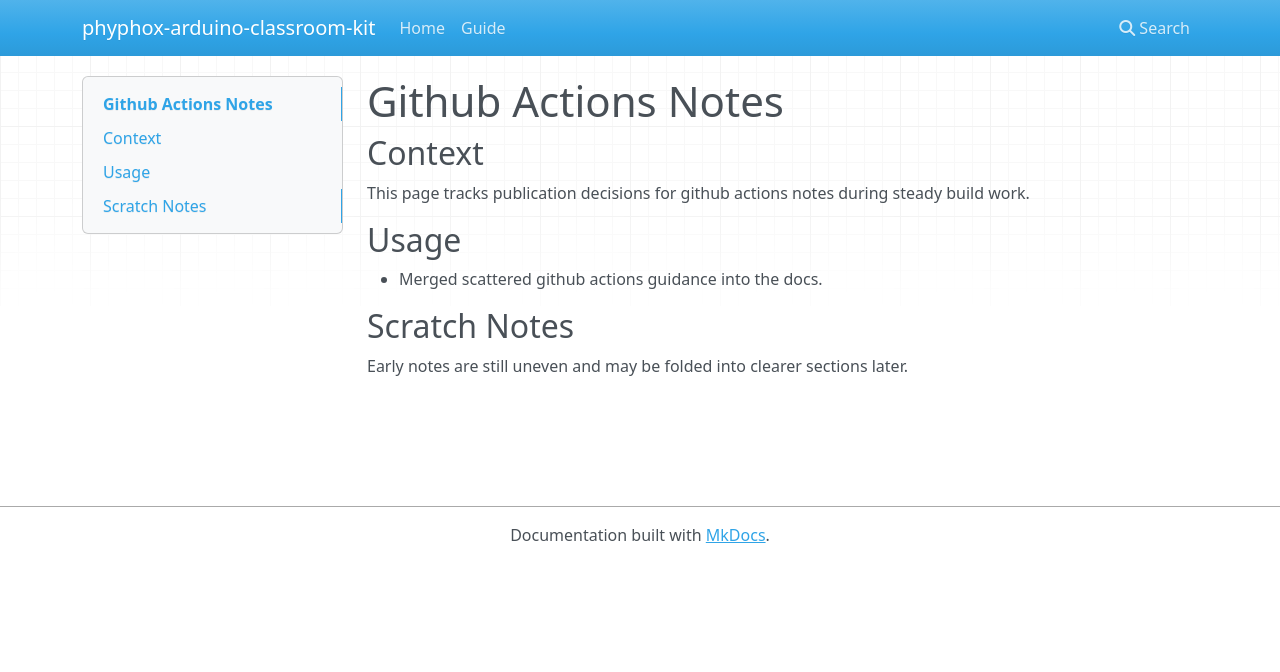
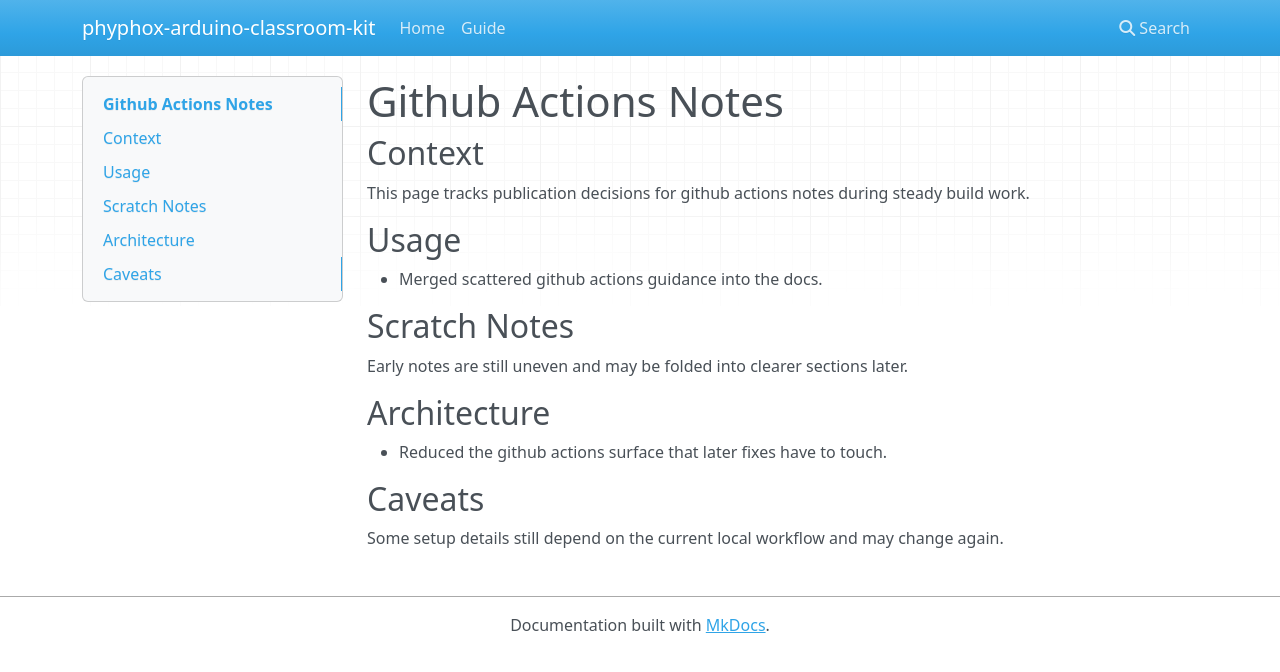
Before and after one commit to sebastianspicker/phyphox-arduino-classroom-kit, an MkDocs documentation site: the page built from docs/github-actions-notes.md, in a window 1280 px wide. Shown: the top 672 px of the page. Built offline with MkDocs 1.6.1, drawn with Linux system fonts in a browser that asks for light colours; nearby versions of some CDN libraries.

Commit message:
refactor(github-actions): shrink the surface area around github actions in the classroom lane
Keep github actions changes aligned across github-actions-notes.md.

```diff
--- a/docs/github-actions-notes.md
+++ b/docs/github-actions-notes.md
@@ -9,3 +9,9 @@ This page tracks publication decisions for github actions notes during steady bu
 
 ## Scratch Notes
 Early notes are still uneven and may be folded into clearer sections later.
+
+## Architecture
+- Reduced the github actions surface that later fixes have to touch.
+
+## Caveats
+Some setup details still depend on the current local workflow and may change again.
```
